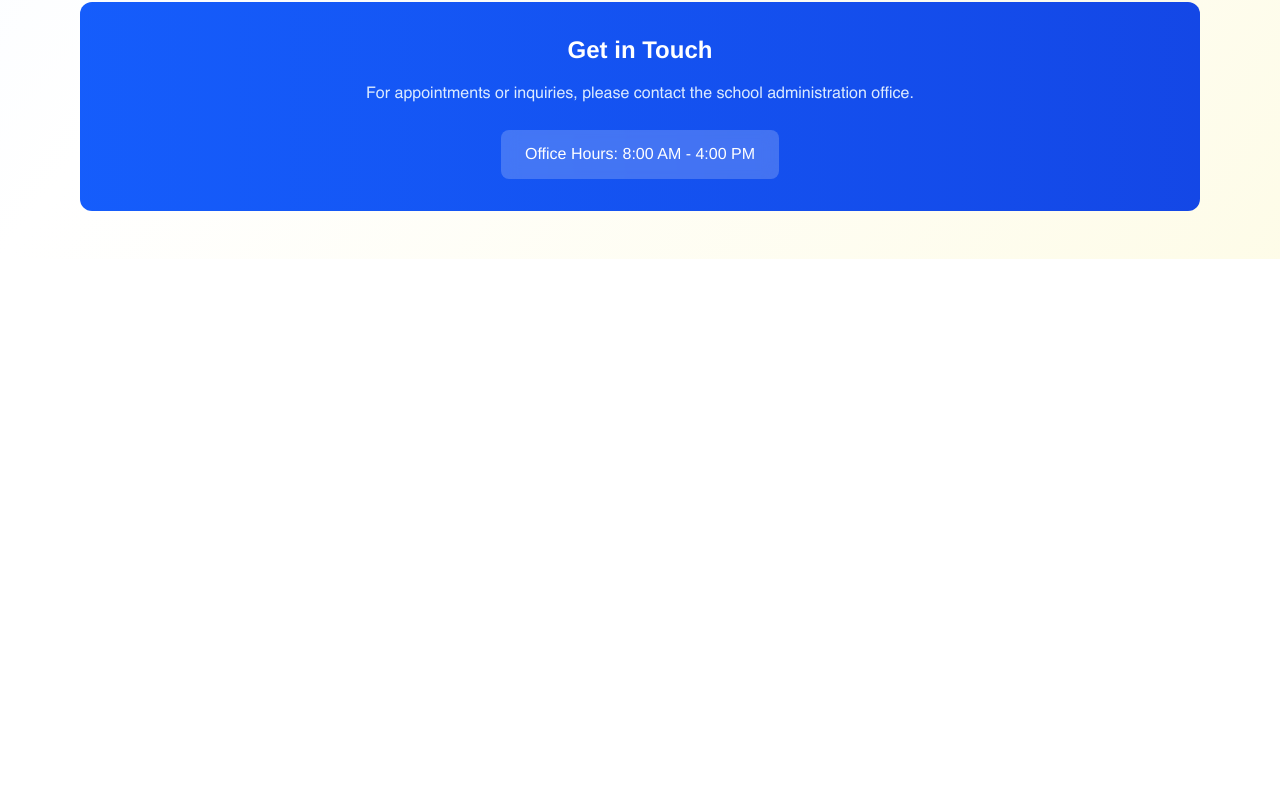
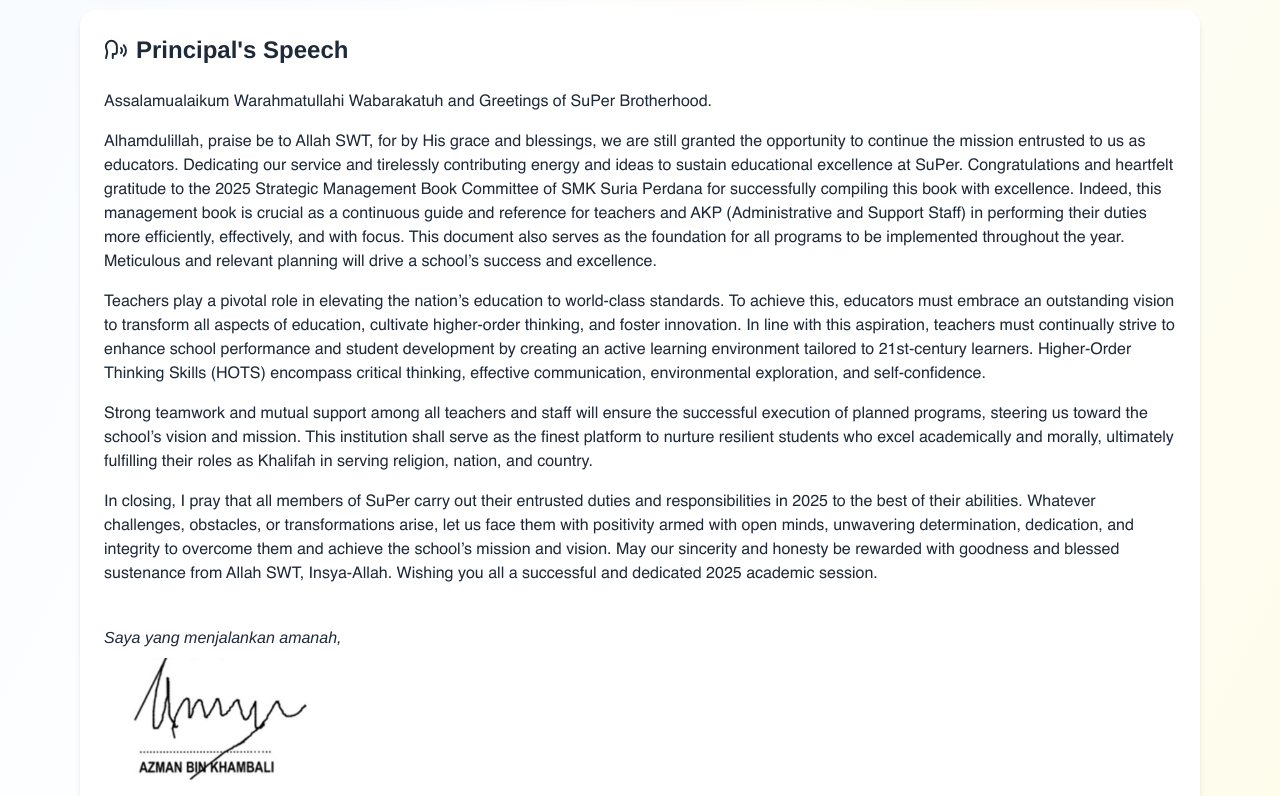
Before and after one commit to EDOHWARES/SMK-SuPer, a React (Vite) app in the folder client/: page /administration/principal in a window 1280 px wide. Shown: the part 1520-2316 px from the top of the page. Before the commit the page ends 1779 px from the top, so only its background shows below. Built offline with nearby package versions, Linux system fonts and the light colour scheme.

Commit message:
fix: added principal speech

```diff
--- a/client/src/pages/Administration/Principal/Principal.jsx
+++ b/client/src/pages/Administration/Principal/Principal.jsx
@@ -1,6 +1,8 @@
-import React from 'react';
+import React from "react";
 
 import principal_img from "../../../assets/images/administration/principal.jpg";
+import { Speech } from "lucide-react";
+import principal_signature from "../../../assets/images/administration/principal_sign.png";
 
 const PrincipalPage = () => {
   return (
@@ -10,10 +12,14 @@ const PrincipalPage = () => {
         <div className="max-w-6xl mx-auto">
           <div className="flex items-center space-x-4 mb-4">
             <div className="h-1 w-12 bg-yellow-400 rounded"></div>
-            <span className="text-yellow-400 font-medium tracking-wide">ADMINISTRATION</span>
+            <span className="text-yellow-400 font-medium tracking-wide">
+              ADMINISTRATION
+            </span>
           </div>
           <h1 className="text-4xl md:text-5xl font-bold mb-2">Principal</h1>
-          <p className="text-blue-100 text-lg">Leadership & Educational Excellence</p>
+          <p className="text-blue-100 text-lg">
+            Leadership & Educational Excellence
+          </p>
         </div>
       </div>
 
@@ -56,39 +62,126 @@ const PrincipalPage = () => {
                 <div className="w-16 h-16 mx-auto mb-4 bg-gradient-to-r from-blue-500 to-blue-600 rounded-lg flex items-center justify-center group-hover:scale-110 transition-transform duration-300">
                   <div className="w-0 h-0 border-l-4 border-l-transparent border-r-4 border-r-transparent border-b-6 border-b-white"></div>
                 </div>
-                <h3 className="text-lg font-semibold text-gray-800 mb-2">Vision</h3>
-                <p className="text-gray-600 text-sm">Leading educational excellence and character development</p>
+                <h3 className="text-lg font-semibold text-gray-800 mb-2">
+                  Vision
+                </h3>
+                <p className="text-gray-600 text-sm">
+                  Leading educational excellence and character development
+                </p>
               </div>
 
               <div className="text-center group">
                 <div className="w-16 h-16 mx-auto mb-4 bg-gradient-to-r from-yellow-500 to-yellow-600 rounded-lg flex items-center justify-center group-hover:scale-110 transition-transform duration-300">
                   <div className="w-0 h-0 border-l-4 border-l-transparent border-r-4 border-r-transparent border-b-6 border-b-white"></div>
                 </div>
-                <h3 className="text-lg font-semibold text-gray-800 mb-2">Mission</h3>
-                <p className="text-gray-600 text-sm">Nurturing tomorrow's leaders through quality education</p>
+                <h3 className="text-lg font-semibold text-gray-800 mb-2">
+                  Mission
+                </h3>
+                <p className="text-gray-600 text-sm">
+                  Nurturing tomorrow's leaders through quality education
+                </p>
               </div>
 
               <div className="text-center group">
                 <div className="w-16 h-16 mx-auto mb-4 bg-gradient-to-r from-blue-500 to-yellow-500 rounded-lg flex items-center justify-center group-hover:scale-110 transition-transform duration-300">
                   <div className="w-0 h-0 border-l-4 border-l-transparent border-r-4 border-r-transparent border-b-6 border-b-white"></div>
                 </div>
-                <h3 className="text-lg font-semibold text-gray-800 mb-2">Values</h3>
-                <p className="text-gray-600 text-sm">Excellence, integrity, and continuous improvement</p>
+                <h3 className="text-lg font-semibold text-gray-800 mb-2">
+                  Values
+                </h3>
+                <p className="text-gray-600 text-sm">
+                  Excellence, integrity, and continuous improvement
+                </p>
               </div>
             </div>
           </div>
         </div>
+
+        <section className="w-full mx-auto p-6 bg-white rounded-2xl shadow-md text-gray-800 mt-10">
+          <h2 className="text-2xl font-bold mb-6 flex gap-2 items-center"><Speech /> Principal&apos;s Speech</h2>
+
+          <p className="mb-4">
+            Assalamualaikum Warahmatullahi Wabarakatuh and Greetings of SuPer
+            Brotherhood.
+          </p>
+
+          <p className="mb-4 text-gray-800">
+            Alhamdulillah, praise be to Allah SWT, for by His grace and
+            blessings, we are still granted the opportunity to continue the
+            mission entrusted to us as educators. Dedicating our service and
+            tirelessly contributing energy and ideas to sustain educational
+            excellence at SuPer. Congratulations and heartfelt gratitude to the
+            2025 Strategic Management Book Committee of SMK Suria Perdana for
+            successfully compiling this book with excellence. Indeed, this
+            management book is crucial as a continuous guide and reference for
+            teachers and AKP (Administrative and Support Staff) in performing
+            their duties more efficiently, effectively, and with focus. This
+            document also serves as the foundation for all programs to be
+            implemented throughout the year. Meticulous and relevant planning
+            will drive a school’s success and excellence.
+          </p>
+
+          <p className="mb-4">
+            Teachers play a pivotal role in elevating the nation’s education to
+            world-class standards. To achieve this, educators must embrace an
+            outstanding vision to transform all aspects of education, cultivate
+            higher-order thinking, and foster innovation. In line with this
+            aspiration, teachers must continually strive to enhance school
+            performance and student development by creating an active learning
+            environment tailored to 21st-century learners. Higher-Order Thinking
+            Skills (HOTS) encompass critical thinking, effective communication,
+            environmental exploration, and self-confidence.
+          </p>
+
+          <p className="mb-4">
+            Strong teamwork and mutual support among all teachers and staff will
+            ensure the successful execution of planned programs, steering us
+            toward the school’s vision and mission. This institution shall serve
+            as the finest platform to nurture resilient students who excel
+            academically and morally, ultimately fulfilling their roles as
+            Khalifah in serving religion, nation, and country.
+          </p>
+
+          <p className="mb-4">
+            In closing, I pray that all members of SuPer carry out their
+            entrusted duties and responsibilities in 2025 to the best of their
+            abilities. Whatever challenges, obstacles, or transformations arise,
+            let us face them with positivity armed with open minds, unwavering
+            determination, dedication, and integrity to overcome them and
+            achieve the school’s mission and vision. May our sincerity and
+            honesty be rewarded with goodness and blessed sustenance from Allah
+            SWT, Insya-Allah. Wishing you all a successful and dedicated 2025
+            academic session.
+          </p>
+
+          <div className="mt-10">
+            <p className="italic mb-2">Saya yang menjalankan amanah,</p>
+            <img
+              src={principal_signature}
+              alt="Principal's Signature"
+              className="h-24 md:h-32 mb-2"
+            />
+            <p>
+              Pengetua <br />
+              SMK Suria Perdana <br />
+              Batu Pahat, Johor.
+            </p>
+          </div>
+        </section>
 
         {/* Contact Information Card */}
         <div className="mt-8 bg-gradient-to-r from-blue-600 to-blue-700 rounded-xl p-8 text-white">
           <div className="text-center">
             <h3 className="text-2xl font-bold mb-4">Get in Touch</h3>
             <p className="text-blue-100 mb-6">
-              For appointments or inquiries, please contact the school administration office.
+              For appointments or inquiries, please contact the school
+              administration office.
             </p>
             <div className="inline-flex items-center space-x-4">
               <div className="px-6 py-3 bg-white/20 rounded-lg backdrop-blur-sm">
-                <span className="font-medium">Office Hours: 8:00 AM - 4:00 PM</span>
+                <span className="font-medium">
+                  Office Hours: 8:00 AM - 4:00 PM
+                </span>
               </div>
             </div>
           </div>
```
Also changed, not shown: client/src/assets/images/administration/principal_sign.png (added).
